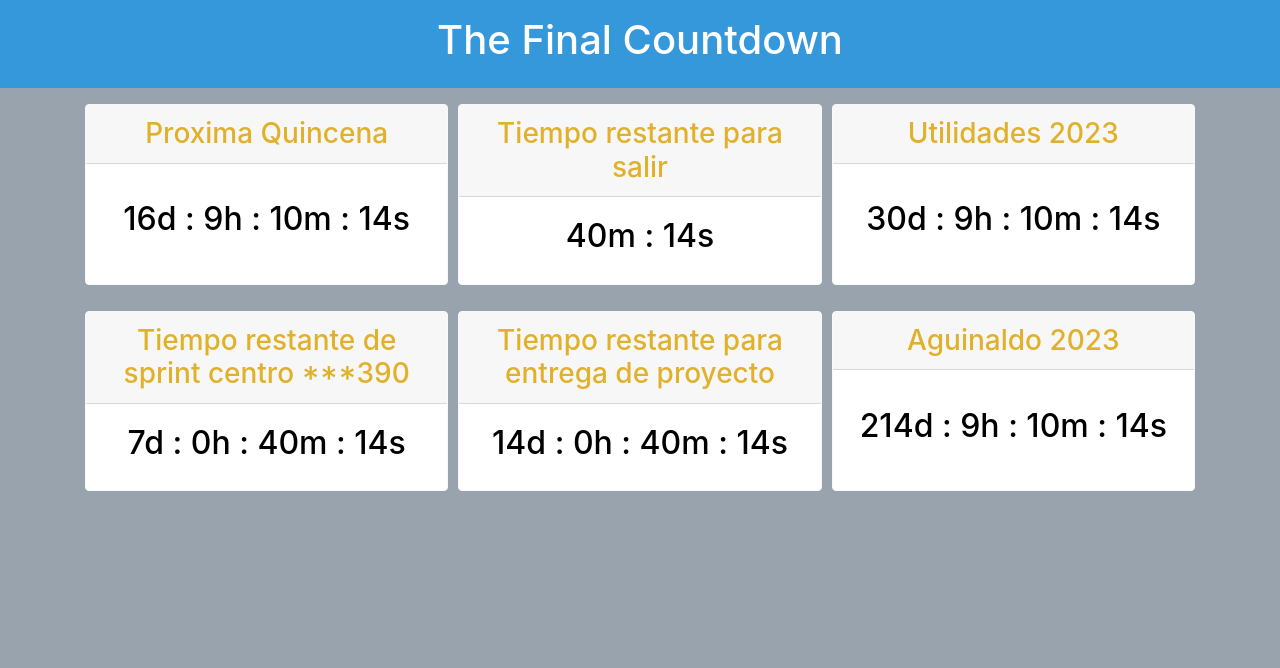
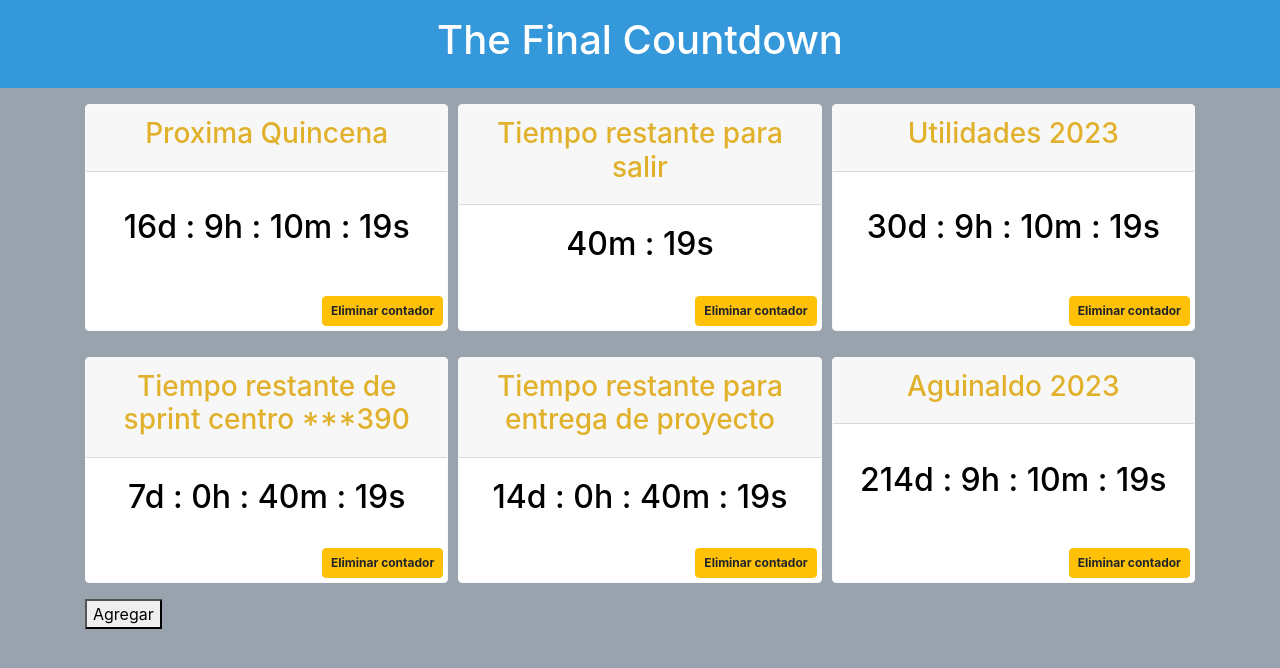
Before and after one commit to Ort-26/TheFinalCountdown, a React (Create React App) app: page / in a window 1280 px wide. Shown: the top 668 px of the page. Built offline with nearby package versions, Linux system fonts and the light colour scheme.

Commit message:
Remove counter feature

```diff
--- /dev/null
+++ b/src/Components/ModalComponent.jsx
@@ -0,0 +1,25 @@
+import React from 'react'
+
+export default function ModalComponent({visibility,toggle}) {
+  return (
+<div className={"modal d-block "+visibility}>
+  <div className="modal-dialog" role="document">
+    <div className="modal-content">
+      <div className="modal-header">
+        <h5 className="modal-title">Modal title</h5>
+        <button type="button" className="btn-close" data-bs-dismiss="modal" aria-label="Close" onClick={toggle}>
+          <span aria-hidden="true"></span>
+        </button>
+      </div>
+      <div className="modal-body">
+        <p>Modal body text goes here.</p>
+      </div>
+      <div className="modal-footer">
+        <button type="button" className="btn btn-primary">Save changes</button>
+        <button type="button" className="btn btn-secondary" data-bs-dismiss="modal" onClick={toggle}>Close</button>
+      </div>
+    </div>
+  </div>
+</div>
+  )
+}
--- a/src/Components/RelojComponent.jsx
+++ b/src/Components/RelojComponent.jsx
@@ -5,7 +5,9 @@ export const RelojComponent = (props) => {
     const {days,hours,minutes,seconds} = DateDifferenceFormater(props.time,props.relojData.targetDate);
     return (
         <div className="card border-light mb-3">
-            <h3 className="card-header text-center timer-title">{title}</h3>
+            <div className="card-header">
+                <h3 className="text-center timer-title">{title}</h3>
+            </div>
             <div className="card-body d-flex align-items-center justify-content-center">
             <h2 className="timer">
                 {(days !== 0) && days+'d : '}
@@ -16,6 +18,9 @@ export const RelojComponent = (props) => {
             {days === 0 && hours === 0 && minutes === 0 && seconds === 0 && <h2 className="timer">Completado</h2>}
 
             </div>
+            <div className='d-flex m-1 justify-content-end'>
+                <span className="badge btn btn-warning p-2" onClick={()=>props.removeElement(props.index)}>Eliminar contador</span>
+            </div>
         </div>
     )
 }
--- a/src/Pages/index.jsx
+++ b/src/Pages/index.jsx
@@ -1,17 +1,37 @@
 import { useState,useEffect } from 'react'
 import { HeaderComponent } from '../Components/HeaderComponent';
 import { RelojComponent } from '../Components/RelojComponent';
-import {FechasAMostrar} from '../Data/Dates'
+import {FechasAMostrar as DefaultDates} from '../Data/Dates'
 import {today} from '../Data/Constants'
+import ModalComponent from '../Components/ModalComponent';
 export const Index = () => {
     const actualTime = today
+    const states = {invisible: "invisible",visible: "visible"}
     const [currentTime,setCurrentTime] = useState(actualTime);
-    // const [fechasAMostrar,setFechasAMostrar] = useState(actualTime)
+    const [visibility,setVisibility] = useState("invisible");
+    const [FechasAMostrar,setFechasAMostrar] = useState(DefaultDates)
 
-    useEffect(()=> {
-        const timer = setInterval(() => setCurrentTime(Date.now() - 3600000),1000)
-        return () => clearInterval(timer);
-    },[])
+    const toggleModalVisibility = () => {
+        if (visibility === states.visible) {
+            setVisibility(states.invisible);
+        } else {
+            setVisibility(states.visible);
+        }
+    }
+
+    const addNewCounter = (newCounter) => {
+    }
+
+    const removeCounter = (index) => {
+        const newArray = FechasAMostrar.filter((obj,pos) => pos !== index )
+
+        setFechasAMostrar(newArray)
+    }
+
+    // useEffect(()=> {
+    //     const timer = setInterval(() => setCurrentTime(Date.now() - 3600000),1000)
+    //     return () => clearInterval(timer);
+    // },[])
 
     return (
         <>
@@ -19,17 +39,17 @@ export const Index = () => {
         <div className="container" >
             <div className="grid-container">
             {
-                FechasAMostrar.map( (current,Index) =>{
+                FechasAMostrar.map( (current,index) => {
                     return (
-                        <RelojComponent relojData={current} time={currentTime} key={Index}/>
+                        <RelojComponent relojData={current} time={currentTime} key={index} removeElement={removeCounter} index={index}/>
                     )
                 }
             )
             }
             </div>
-            {/* <button>Agregar</button> */}
-
+            <button onClick={toggleModalVisibility}>Agregar</button>
         </div>
+        <ModalComponent visibility={visibility} toggle={toggleModalVisibility}/>
         </>
     )
 }
```
